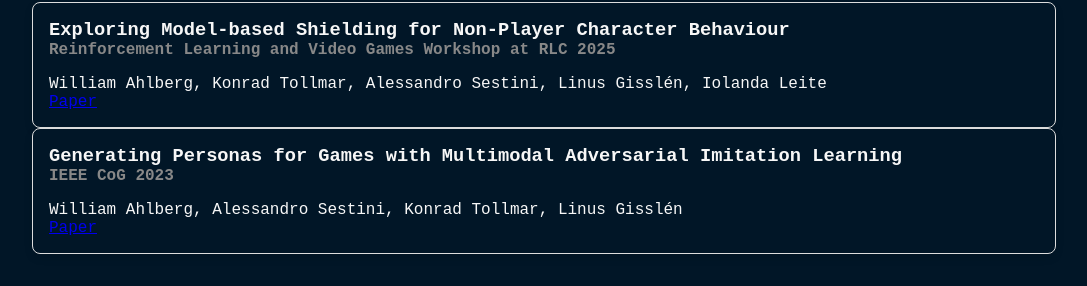
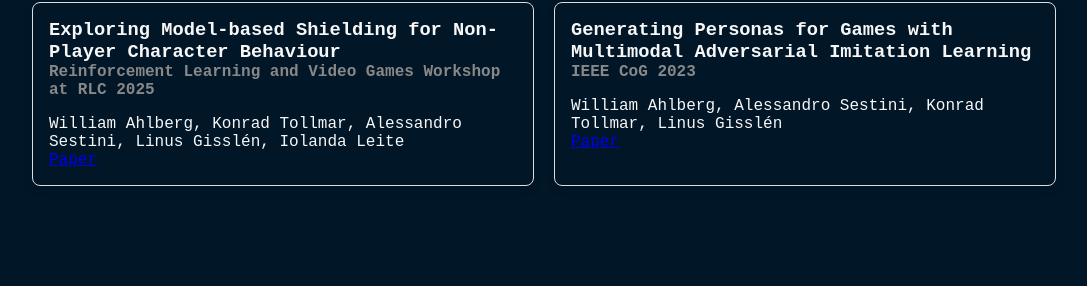
Before and after one commit to william-ahlberg/william-ahlberg.github.io, a website: page index.html in a window 1280 px wide. Shown: the part 620-906 px from the top of the page, without its empty margins (96-1183 px from the left). After the commit the page ends 838 px from the top, so only its background shows below. Drawn offline with Linux system fonts and the light colour scheme.

Commit message:
Refactor publications card layout in index.html

```diff
--- a/index.html
+++ b/index.html
@@ -46,16 +46,13 @@
     </div>
 
     <h1>Publications</h1>
-    <div class="card-collection">
-        <div class="card">
+        <div class="card-collection">
+            <div class="card">
             <h3>Exploring Model-based Shielding for Non-Player Character Behaviour</h3>
             <h4>Reinforcement Learning and Video Games Workshop at RLC 2025</h4>
             <p>William Ahlberg, Konrad Tollmar, Alessandro Sestini, Linus Gisslén, Iolanda Leite</p>
             <a href="https://openreview.net/pdf?id=en6i5l6ObB" target="_blank">Paper</a>
-        </div>
-    </div>
-
-        <div class="card-collection">
+            </div>
             <div class="card">
                 <h3>Generating Personas for Games with Multimodal Adversarial Imitation Learning</h3>
                 <h4>IEEE CoG 2023</h4>
```
